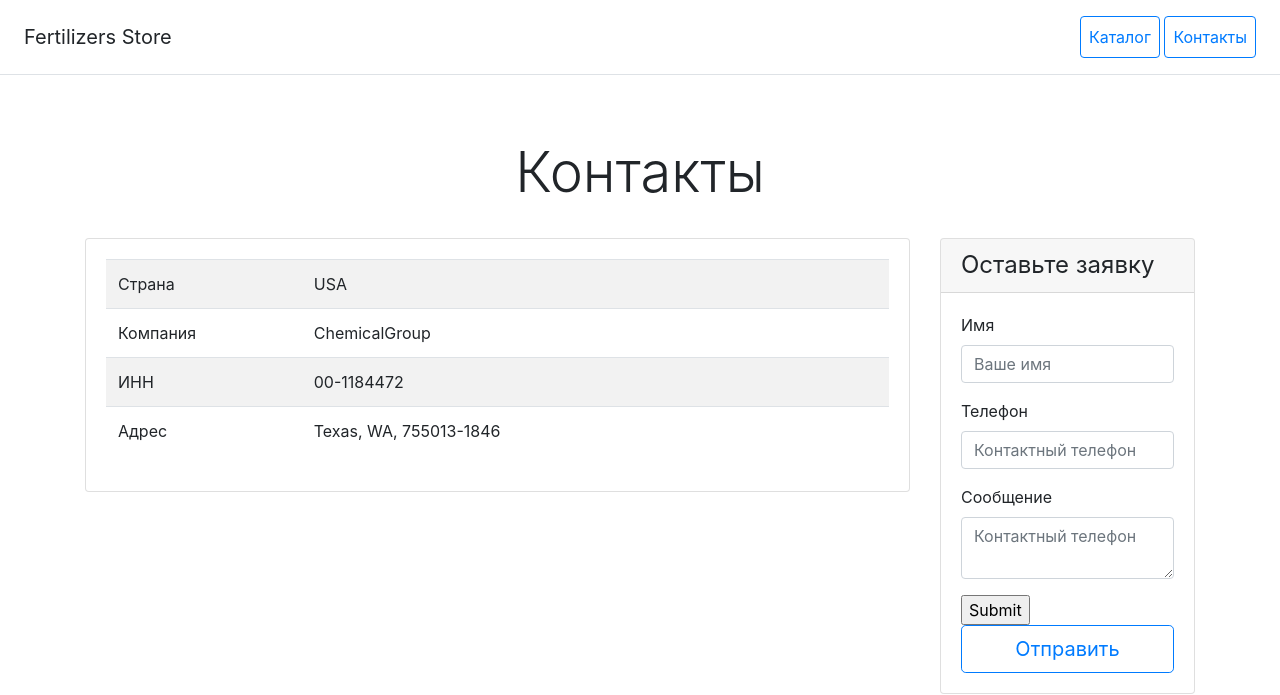
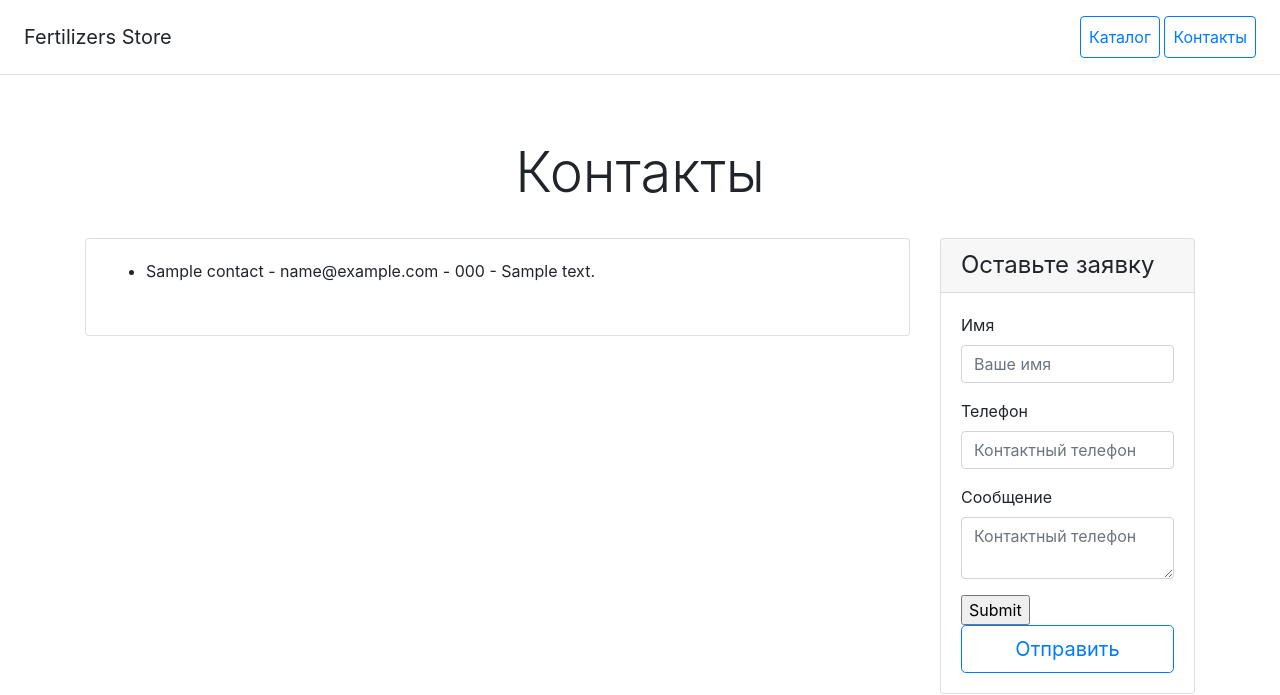
Before and after one commit to lotsmanova/project_internet_shop, a Django app: page /templates/ in a window 1280 px wide. Shown: the top 695 px of the page. Run offline with Django 4.2, Linux system fonts and the light colour scheme; tables that the repository leaves empty hold one stand-in row (values such as "Sample post"); parts of the project's set-up code (start-up, migrations or seed data) failed here and were passed over; some libraries are stand-ins or nearby versions.

Commit message:
fixed contact_page

```diff
--- a/catalog/templates/catalog/contact_page.html
+++ b/catalog/templates/catalog/contact_page.html
@@ -25,22 +25,11 @@
             <div class="card mb-4 box-shadow">
                 <div class="card-body">
                     <table class="table table-striped">
-                        <tr>
-                            <td class="w-25">Страна</td>
-                            <td>USA</td>
-                        </tr>
-                        <tr>
-                            <td class="w-25">Компания</td>
-                            <td>ChemicalGroup</td>
-                        </tr>
-                        <tr>
-                            <td class="w-25">ИНН</td>
-                            <td>00-1184472</td>
-                        </tr>
-                        <tr>
-                            <td class="w-25">Адрес</td>
-                            <td>Texas, WA, 755013-1846</td>
-                        </tr>
+                        <ul>
+                        {% for contact in contacts %}
+                            <li>{{ contact.name }} - {{ contact.email }} - {{ contact.phone }} - {{ contact.address }}</li>
+                        {% endfor %}
+                        </ul>
                     </table>
                 </div>
             </div>
```
